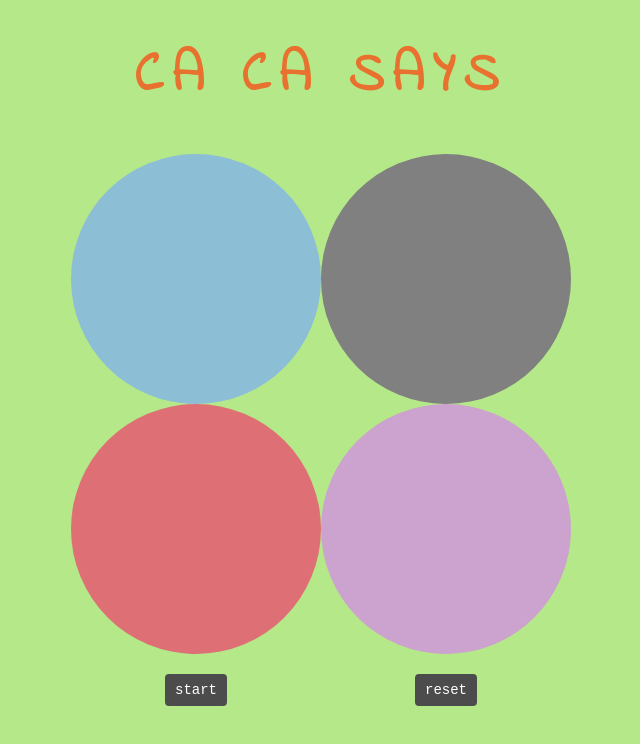
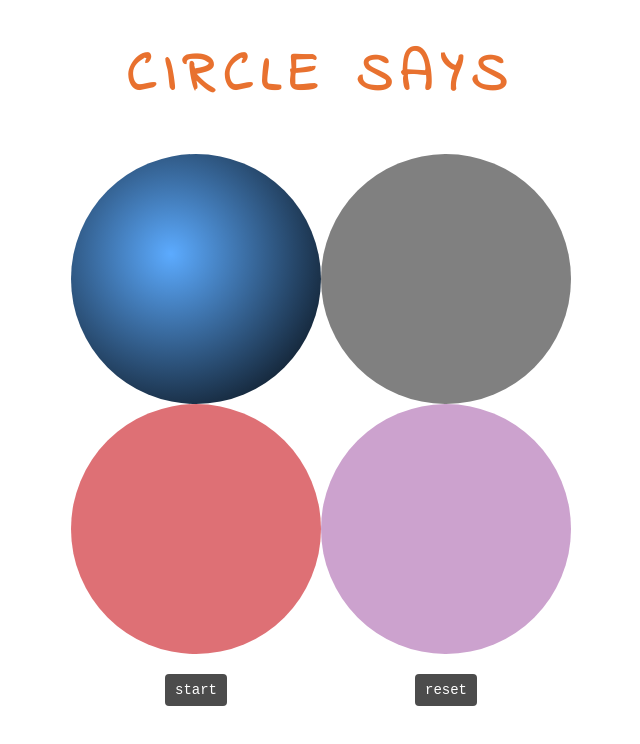
Before and after one commit to fuyinghuang/wdi-project-one-galaxy-wars, a plain HTML site: page index.html in a window 1280 px wide. Shown: the whole page, without its empty margins (319-959 px from the left). Drawn offline with Linux system fonts and the light colour scheme.

Commit message:
circle styling

```diff
--- a/index.html
+++ b/index.html
@@ -2,20 +2,27 @@
 <html lang="en" dir="ltr">
 <head>
   <meta charset="utf-8">
-  <title>Caca Says</title>
+  <title>compareCircle Says</title>
   <link rel="stylesheet" href="style.css">
   <link href="https://fonts.googleapis.com/css?family=Indie+Flower" rel="stylesheet">
 </head>
 <body>
-  <h1>CA CA SAYS</h1>
-  <div class="main">
+  <!-- <section class="intro">
+    <button class="enter">Enter</button>
+  </section> -->
+  <!-- <img src="./images/penguin.png" alt="penguin"> -->
+  <h1>CIRCLE SAYS</h1>
+  <section class = "game">
+    <!-- <div class="main"> -->
+      <!-- <img src="./images/penguin.png" alt="penguin"> -->
       <div class="circle" id="blue"></div>
       <div class="circle" id="grey"></div>
       <div class="circle" id="pink"></div>
       <div class="circle" id="purple"></div>
       <button onclick="startButton()">start</button>
       <button onclick="restGame()">reset</button>
-  </div>
+    <!-- </div> -->
+  </section>
   <script src="script.js" charset="utf-8"></script>
 </body>
 </html>
--- a/script.js
+++ b/script.js
@@ -1,4 +1,22 @@
 // DOM elements
+
+// // const characterButtons = document.querySelectorAll('.character-button');
+// // characterButtons.forEach(button => {
+// let button = document.getElementsByClassName('enter');
+//
+// button.addEventListener('click', (event) => {
+//   document.querySelector('.intro').style.zIndex = -1;
+//   button = event.target.getAttribute('src');
+//
+//   // console.log('clicked on', character);
+// });
+
+
+
+
+
+
+
 const blue = document.getElementById('blue');
 const grey = document.getElementById('grey');
 const pink = document.getElementById('pink');
@@ -17,6 +35,9 @@ let computerSequence = [];
 console.log(computerSequence);
 let playerSequence = [];
 
+
+
+// function
 // start the game
 function startButton() {
   console.log('startButton');
@@ -31,9 +52,23 @@ const clickedOn = function() {
   audio2.currentTime = 0;
   audio2.play();
 
+  // blue.style.backgroundColor ='#8cbed647';
   // setTimeout(() => {
-  //   blue.style.opacity ='0.5';
+  //   blue.style.backgroundColor ='#8CBED6';
   // }, 100);
+  // // grey.style.backgroundColor ='#80808061';
+  // // setTimeout(() => {
+  // //   grey.style.backgroundColor ='#808080';
+  // // }, 100);
+  // // pink.style.backgroundColor ='#de707561';
+  // // setTimeout(() => {
+  // //   pink.style.backgroundColor ='#de7075';
+  // // }, 100);
+  // // purple.style.backgroundColor ='#cca2ce59';
+  // // setTimeout(() => {
+  // //   purple.style.backgroundColor ='#cca2ce';
+  // // }, 100);
+
   console.log('clicked');
   console.log(this.id+' '+circleIndex);
   playerSequence.push(this.id);
@@ -63,7 +98,7 @@ function randomCircle() {
 function lightCircle() {
   console.log('lightCircle Started');
   computerSequence.forEach((color, index) => {
-    const time = (index * 1000) + 1500;
+    const time = (index * 1000) + 1200;
     console.log(time);
     setTimeout(() => {
       if(color === 'blue') {
@@ -72,7 +107,7 @@ function lightCircle() {
         setTimeout(() => {
           blue.style.backgroundColor ='#8CBED6';
           audio1.play();
-        }, 500);
+        }, 300);
       }
       if(color === 'grey') {
         grey.style.backgroundColor ='#80808061';
@@ -80,7 +115,7 @@ function lightCircle() {
         setTimeout(() => {
           grey.style.backgroundColor ='#808080';
           audio1.play();
-        }, 500);
+        }, 300);
 
       }
       if(color === 'pink') {
@@ -89,7 +124,7 @@ function lightCircle() {
         setTimeout(() => {
           pink.style.backgroundColor ='#de7075';
           audio1.play();
-        }, 500);
+        }, 300);
       }
       if(color === 'purple') {
         purple.style.backgroundColor ='#cca2ce59';
@@ -97,7 +132,7 @@ function lightCircle() {
         setTimeout(() => {
           purple.style.backgroundColor ='#cca2ce';
           audio1.play();
-        }, 500);
+        }, 300);
       }
     }, time);
   });
--- a/start.css
+++ /dev/null
@@ -1,23 +0,0 @@
-body{
-  background-color: #B5E888;
-}
-h1{
-  text-align: center;
-  font-family: 'Indie Flower', cursive;
-  color: #E8712F;
-  font-weight: bold;
-  font-size: 80px;
-  letter-spacing: 9px;
-}
-
-h2{
-  text-align: center;
-  font-family: 'Indie Flower', cursive;
-  font-weight: bold;
-  font-size: 60px;
-  letter-spacing: 9px;
-}
-a{
-   text-decoration: none;
-   color: white;
-}
--- a/style.css
+++ b/style.css
@@ -1,51 +1,125 @@
-body{
+.intro{
   background-color: #B5E888;
 }
+
+
+body{
+  /* background-color: #B5E888; */
+}
+
 h1{
   text-align: center;
   font-family: 'Indie Flower', cursive;
   color: #E8712F;
   font-weight: bold;
   font-size: 55px;
-  letter-spacing: 9px;
+  letter-spacing: 9px
 }
 
-
-.main {
+.game{
   display: flex;
   flex-wrap: wrap;
+
   width: 500px;
   height: 500px;
   justify-content: space-around;
   margin: auto;
+  /* background-image: url("./images/penguin.png"); */
+  /* background-color: black; */
 }
+
 
 .circle {
   border-radius: 250px;
   width: 50%;
   height: 50%;
   font-size: 115px;
+  /* background-image: url("./images/penguin.png"); */
+
 }
+.circle:hover {
+  opacity: 0.5;
+  /* height: 200px;
+  width: 200px; */
+}
+
 #blue{
   background-color: #8CBED6;
   border-top-left-radius: 100%;
 
 }
+#blue {
+  display: block;
+  background: black;
+  margin: 0;
+  border-radius: 50%;
+  height: 250px;
+  width: 250px;
+  background: radial-gradient(circle at 100px 100px, #5cabff, #000);
+}
+/* #ball .shadow {
+position: absolute;
+width: 100%;
+height: 100%;
+background: radial-gradient(circle at 50% 50%, rgba(0, 0, 0, 0.4), rgba(0, 0, 0, 0.1) 40%, rgba(0, 0, 0, 0) 50%);
+-webkit-transform: rotateX(90deg) translateZ(-150px);
+-moz-transform: rotateX(90deg) translateZ(-150px);
+-ms-transform: rotateX(90deg) translateZ(-150px);
+-o-transform: rotateX(90deg) translateZ(-150px);
+transform: rotateX(90deg) translateZ(-150px);
+z-index: -1;
+} */
+
+/* #blue:hover {
+  height: 250px;
+  width: 250px;
+} */
+
 #grey{
   background-color:#808080;
   border-top-right-radius: 100%;
+  display: block;
+  /* background: black; */
+  margin: 0;
+  border-radius: 50%;
+  height: 250px;
+  width: 250px;
+}
+/* #grey:hover {
+  height: 250px;
+  width: 250px;
+} */
 
-}
 #pink{
   background-color: #de7075;
   border-bottom-left-radius: 100%;
+  display: block;
+  /* background: black; */
+  margin: 0;
+  border-radius: 50%;
+  height: 250px;
+  width: 250px;
+}
+/* #pink:hover {
+  height: 250px;
+  width: 250px;
+} */
 
-}
 #purple{
   background-color: #cca2ce;
   border-bottom-right-radius: 100%;
+  display: block;
+  /* background: black; */
+  margin: 0;
+  border-radius: 50%;
+  height: 250px;
+  width: 250px;
+}
+/* #pink:hover {
+  height: 250px;
+  width: 250px;
+} */
 
-}
 button {
   font-family: 'Space Mono', monospace;
   border: none;
```
Also changed, not shown: start.html (deleted, +0 -15 lines), images/penguin.png (added). Lines whose indentation alone changed are shown as unchanged.
